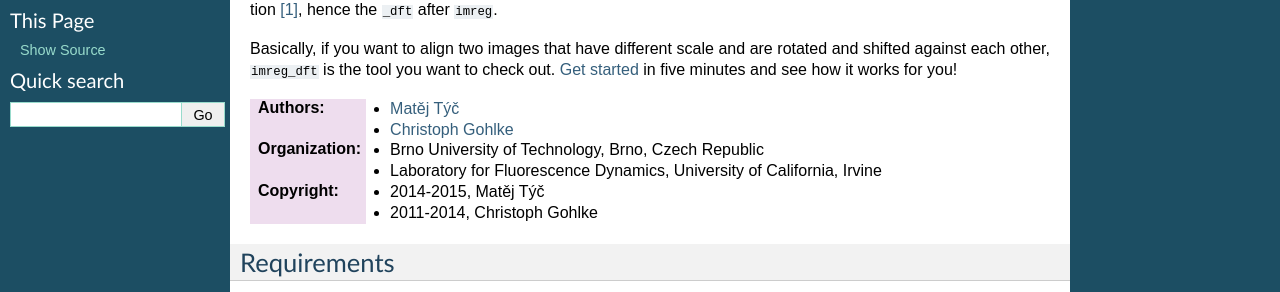
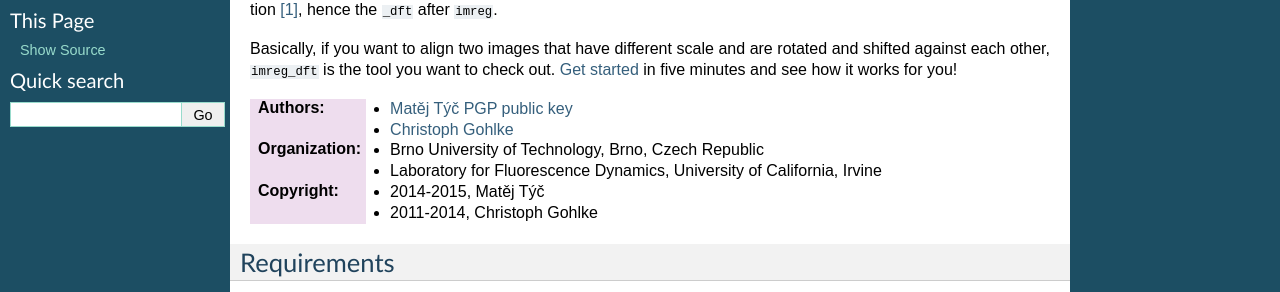
Before and after one commit to matejak/imreg_dft, a Sphinx documentation site: the page built from doc/description.rst, in a window 1280 px wide and 1082 px high. Shown: the part 156-448 px from the top of the window. Built offline with Sphinx 7.4.7, drawn with Linux system fonts in a browser that asks for light colours.

Commit message:
tiny documentation changes

```diff
--- a/doc/description.rst
+++ b/doc/description.rst
@@ -9,7 +9,7 @@ Basically, if you want to align two images that have different scale and are rot
 `Get started <http://pythonhosted.org/imreg_dft/quickstart.html#quickstart>`_ in five minutes and see how it works for you!
 
 :Authors:
-  - `Matěj Týč <https://github.com/matejak>`_
+  - `Matěj Týč <https://github.com/matejak>`_ `PGP public key <https://keyserver.mattrude.com/pks/lookup?op=get&search=0x607524F854FD905F>`_
   - `Christoph Gohlke <http://www.lfd.uci.edu/~gohlke/>`_
 
 :Organization:
--- a/setup.py
+++ b/setup.py
@@ -39,6 +39,7 @@ st.setup(
     extras_require={
         'plotting':  ["matplotlib>=1.2"],
         'loading images': ["pillow>=2.2"],
+        'better performance': ["pyfftw>=0.9"],
     },
     classifiers=[
         "Development Status :: 4 - Beta",
```
Also changed, not shown: 1 other file.
